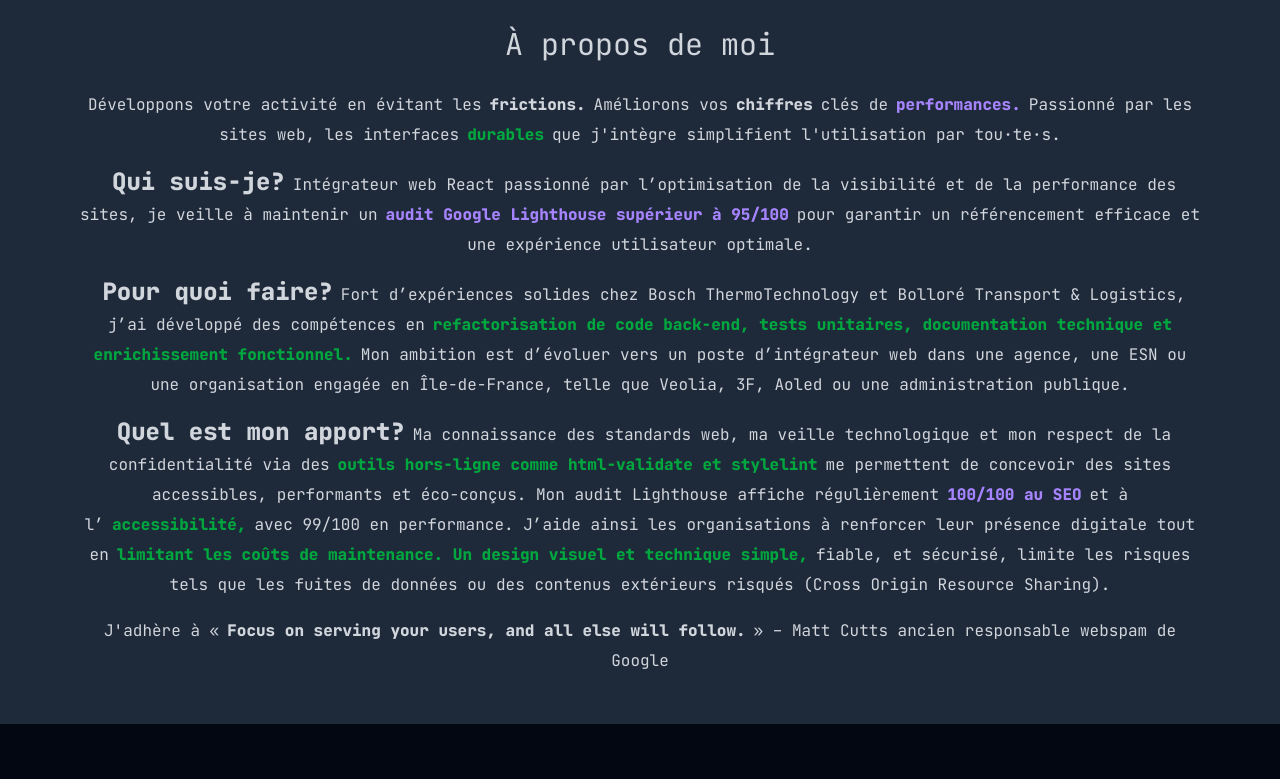
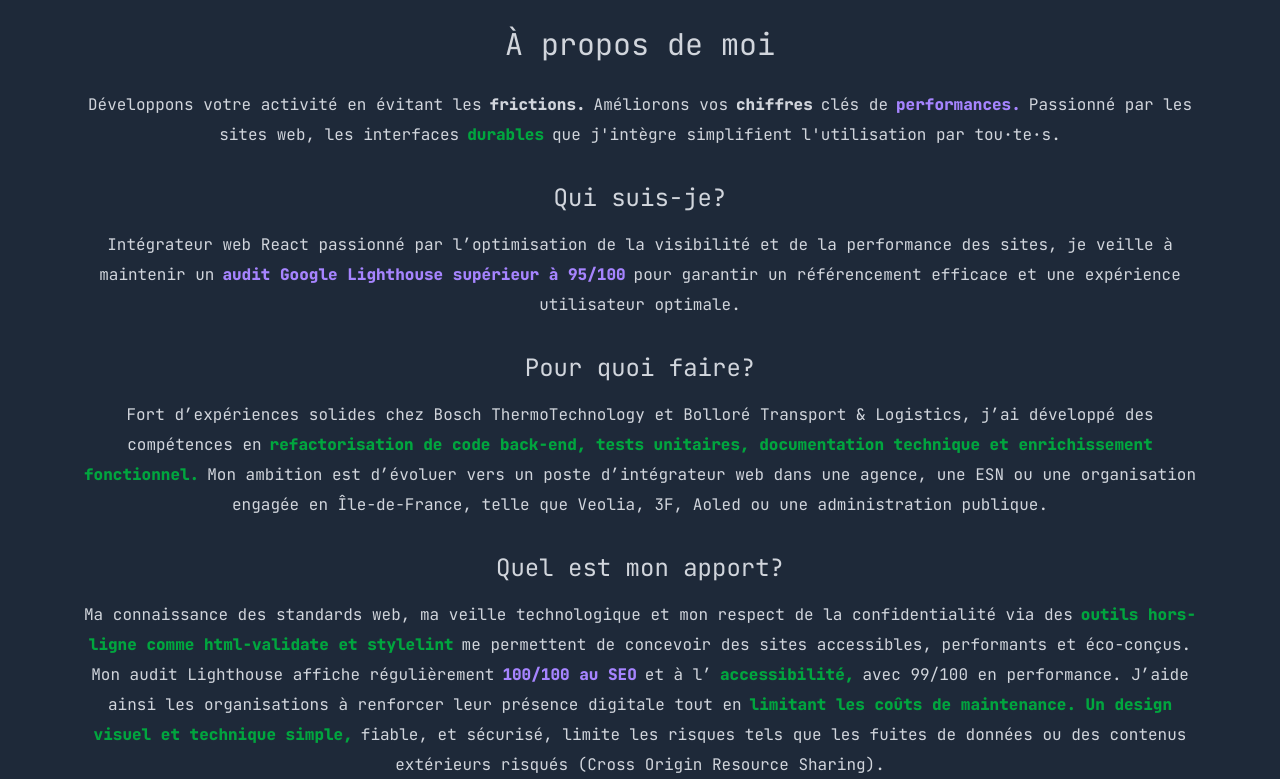
Before and after one commit to ericDev1o/OC900_p12_portfolio, a React (Vite) app: page / in a window 1280 px wide. Shown: the part 590-1369 px from the top of the page. Built offline with nearby package versions, Linux system fonts and the light colour scheme.

Commit message:
About me section has subtitles.

```diff
--- a/src/pages/Home.tsx
+++ b/src/pages/Home.tsx
@@ -115,15 +115,17 @@
         </p>
         <p
           className="
-            pt-4">
-          <span
-            className="
-              mx-2
+            pt-4"
+        >
+          <h4
+            className='
+              pt-2
+              pb-2
               text-2xl
-              font-extrabold"
+              leading-loose'
           >
             Qui suis-je?
-          </span>
+          </h4>
           Intégrateur web React passionné par l’optimisation de la visibilité et de la performance des sites, je veille à maintenir un
           <span
             className="
@@ -138,14 +140,15 @@
         <p
           className="
             pt-4">
-          <span
-            className="
-              mx-2
+          <h4
+            className='
+              pt-2
+              pb-2
               text-2xl
-              font-extrabold"
+              leading-loose'
           >
             Pour quoi faire?
-          </span>
+          </h4>
           Fort d’expériences solides chez Bosch ThermoTechnology et Bolloré Transport & Logistics, j’ai développé des compétences en
           <span
             className="
@@ -160,14 +163,15 @@
         <p
           className="
             pt-4">
-          <span
-            className="
-              mx-2
+          <h4
+            className='
+              pt-2
+              pb-2
               text-2xl
-              font-extrabold"
+              leading-loose'
           >
             Quel est mon apport?
-          </span>
+          </h4>
           Ma connaissance des standards web, ma veille technologique et mon respect de la confidentialité via des
           <span
             className="
```
